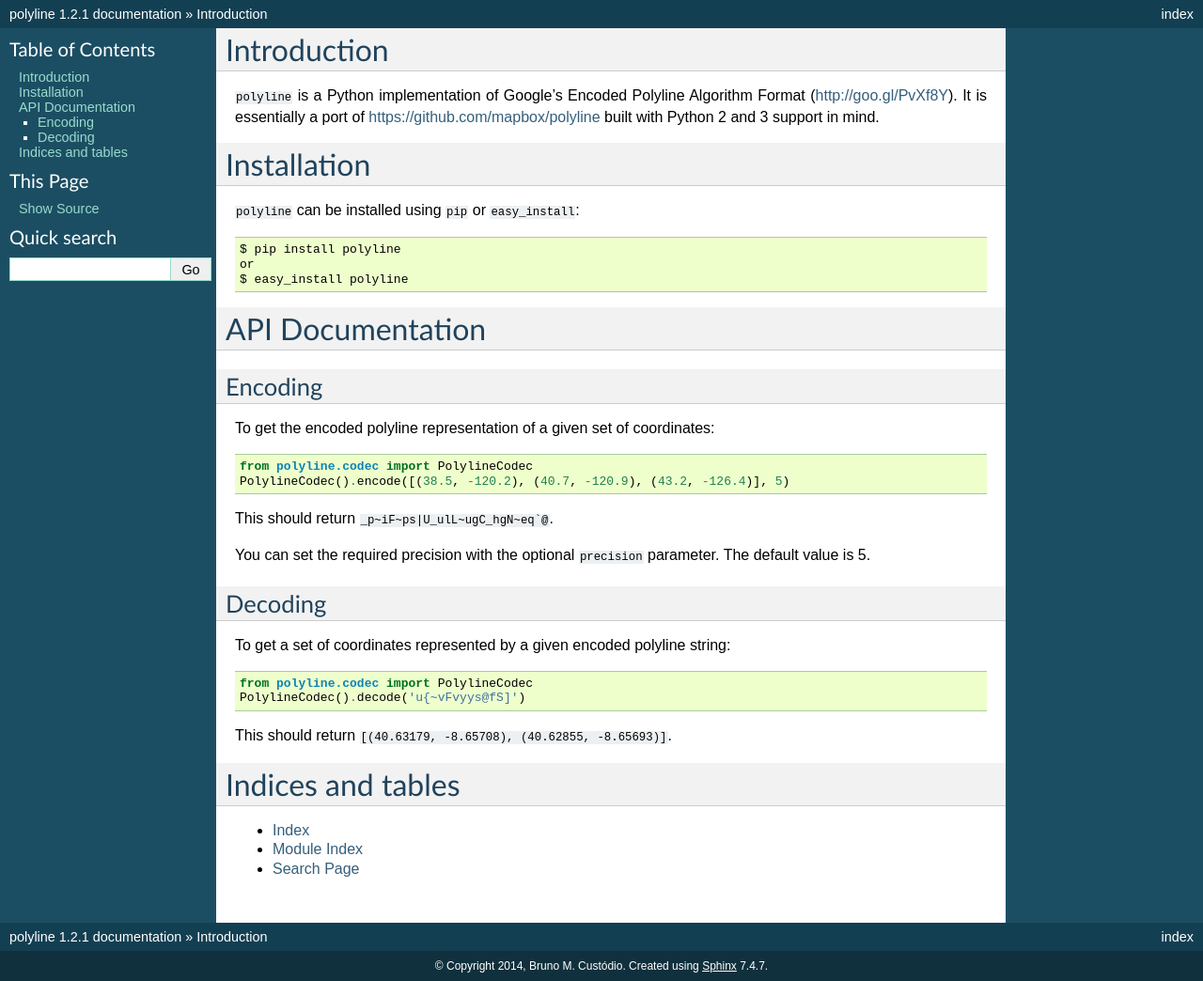
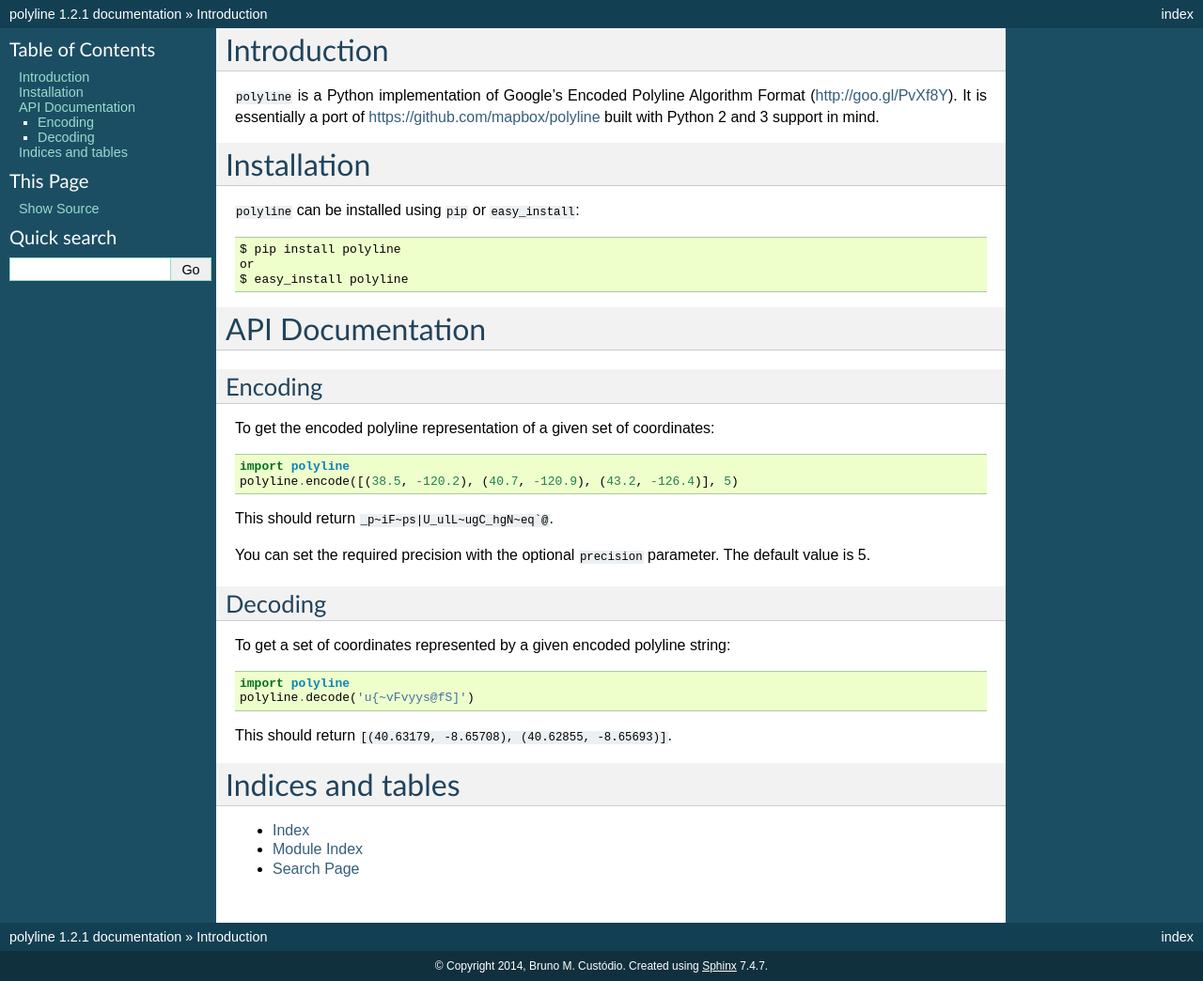
Before and after one commit to frederickjansen/polyline, a Sphinx documentation site: the page built from docs/index.rst, in a window 1280 px wide. Shown: the whole page at 94% size. Built offline with Sphinx 7.4.7, drawn with Linux system fonts in a browser that asks for light colours.

```diff
--- a/README.rst
+++ b/README.rst
@@ -15,8 +15,3 @@ Format (http://goo.gl/PvXf8Y). It is essentially a port of
 https://github.com/mapbox/polyline built with Python 2 and 3 support in mind.
 
 The documentation for ``polyline`` can be found at https://github.com/frederickjansen/polyline/blob/master/docs/index.rst.
-
-License
--------
-
-MIT © `Bruno M. Custódio <mailto:bruno@brunomcustodio.com>`_
--- a/docs/index.rst
+++ b/docs/index.rst
@@ -22,8 +22,8 @@ Encoding
 
 To get the encoded polyline representation of a given set of coordinates::
 
-    from polyline.codec import PolylineCodec
-    PolylineCodec().encode([(38.5, -120.2), (40.7, -120.9), (43.2, -126.4)], 5)
+    import polyline
+    polyline.encode([(38.5, -120.2), (40.7, -120.9), (43.2, -126.4)], 5)
 
 This should return ``_p~iF~ps|U_ulL~ugC_hgN~eq`@``.
 
@@ -34,8 +34,8 @@ Decoding
 
 To get a set of coordinates represented by a given encoded polyline string::
 
-    from polyline.codec import PolylineCodec
-    PolylineCodec().decode('u{~vFvyys@fS]')
+    import polyline
+    polyline.decode('u{~vFvyys@fS]')
 
 This should return ``[(40.63179, -8.65708), (40.62855, -8.65693)]``.
 
```
Also changed, not shown: 2 other files.
